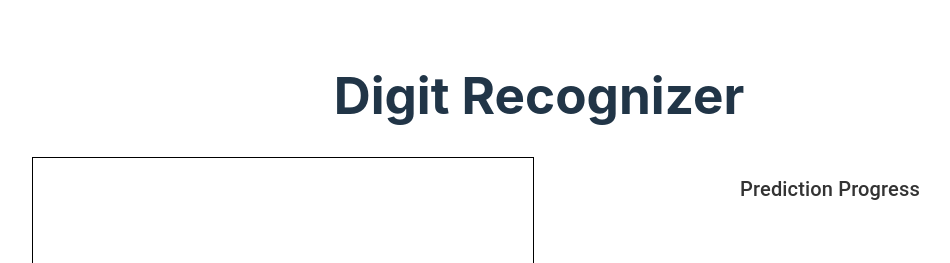
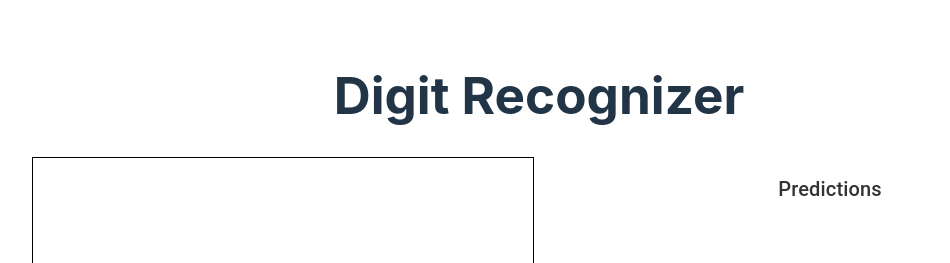
Before and after one commit to Vishwa2684/digit-recognizer, a React (Vite) app in the folder frontend/: page / in a window 1280 px wide. Shown: the top 263 px of the page, without its empty margins (101-1051 px from the left). Built offline with nearby package versions, Linux system fonts and the light colour scheme.

Commit message:
changed label

```diff
--- a/frontend/src/Truth.jsx
+++ b/frontend/src/Truth.jsx
@@ -5,7 +5,7 @@ const PredictionProgress = ({ predictions }) => {
   //
   return (
     <Box color="#fff" sx={{ width:'400px',backgroundColor: '#fff', padding: 2, borderRadius: 2 }}>
-      <Typography variant="h6" color='#333'>Prediction Progress</Typography>
+      <Typography variant="h6" color='#333'>Predictions</Typography>
       <Grid container direction="column" spacing={2}>
         {/* Map through the predictions array and create a progress bar for each prediction */}
         {predictions.map((prediction, index) => {
```
